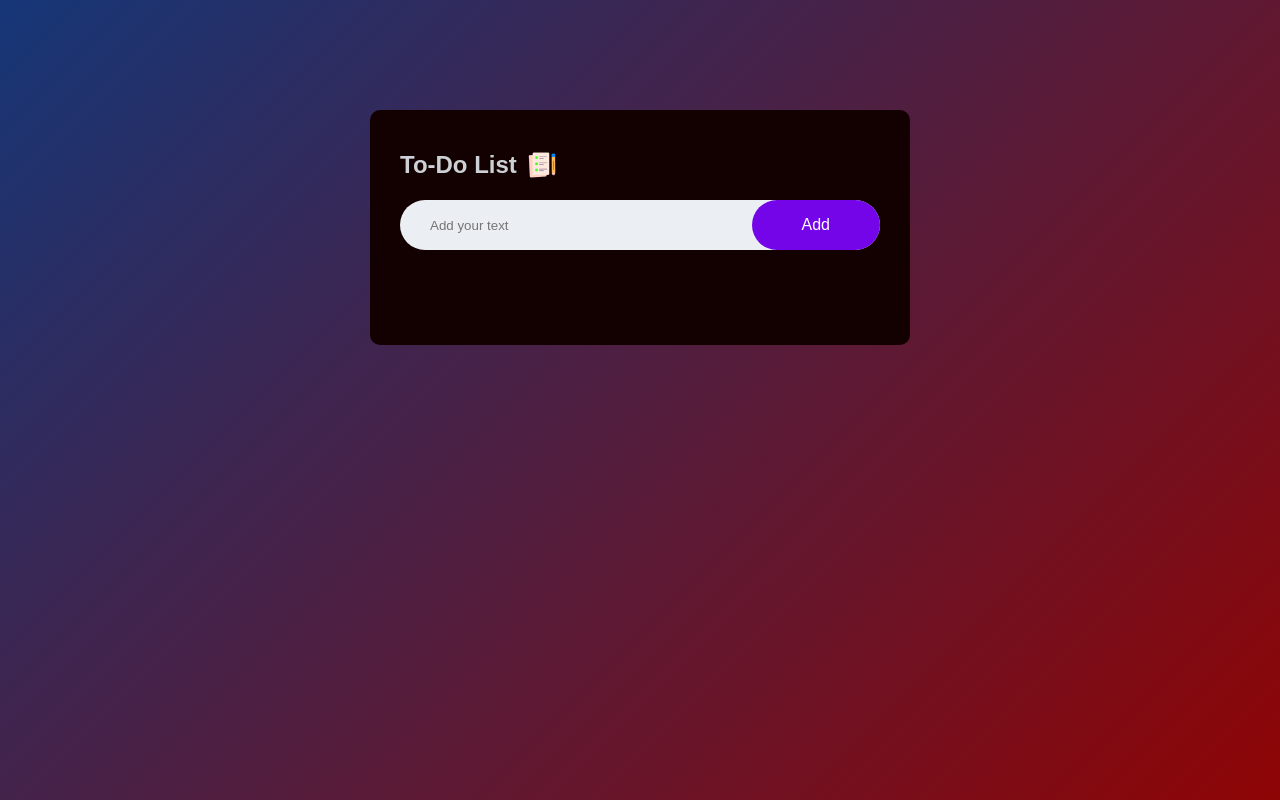
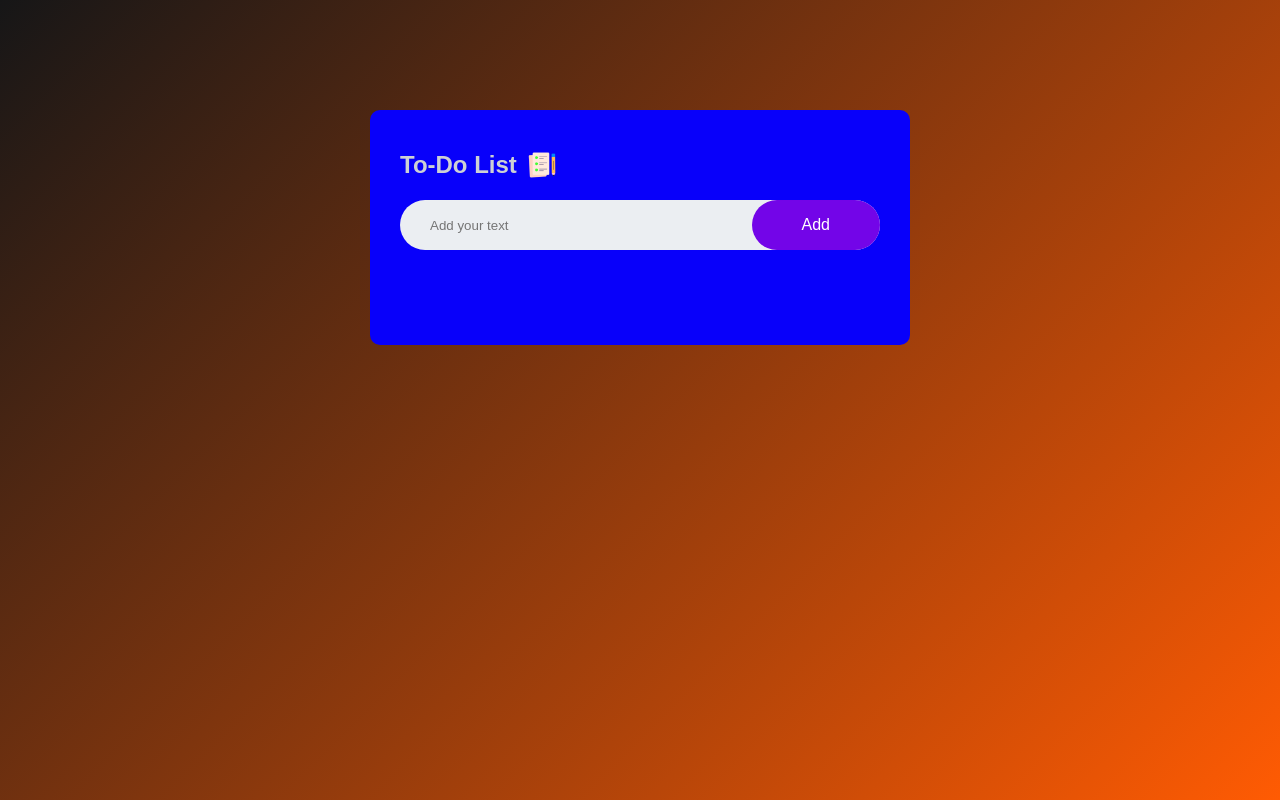
Before and after one commit to harsh819/To-Do-List-App, a plain HTML site: page index.html in a window 1280 px wide. Drawn offline with Linux system fonts and the light colour scheme.

Commit message:
Initial commit

```diff
--- a/styles.css
+++ b/styles.css
@@ -8,14 +8,14 @@
 .container {
     width: 100%;
     min-height: 100vh;
-    background: linear-gradient(135deg, #153677, #8f0505);
+    background: linear-gradient(135deg, #161617, #ff5b03);
     padding: 10px;
 }
 
 .todo-app {
     width: 100%;
     max-width: 540px;
-    background: #130101;
+    background: #0800fa;
     margin: 100px auto 20px;
     padding: 40px 30px 70px;
     border-radius: 10px;
```
